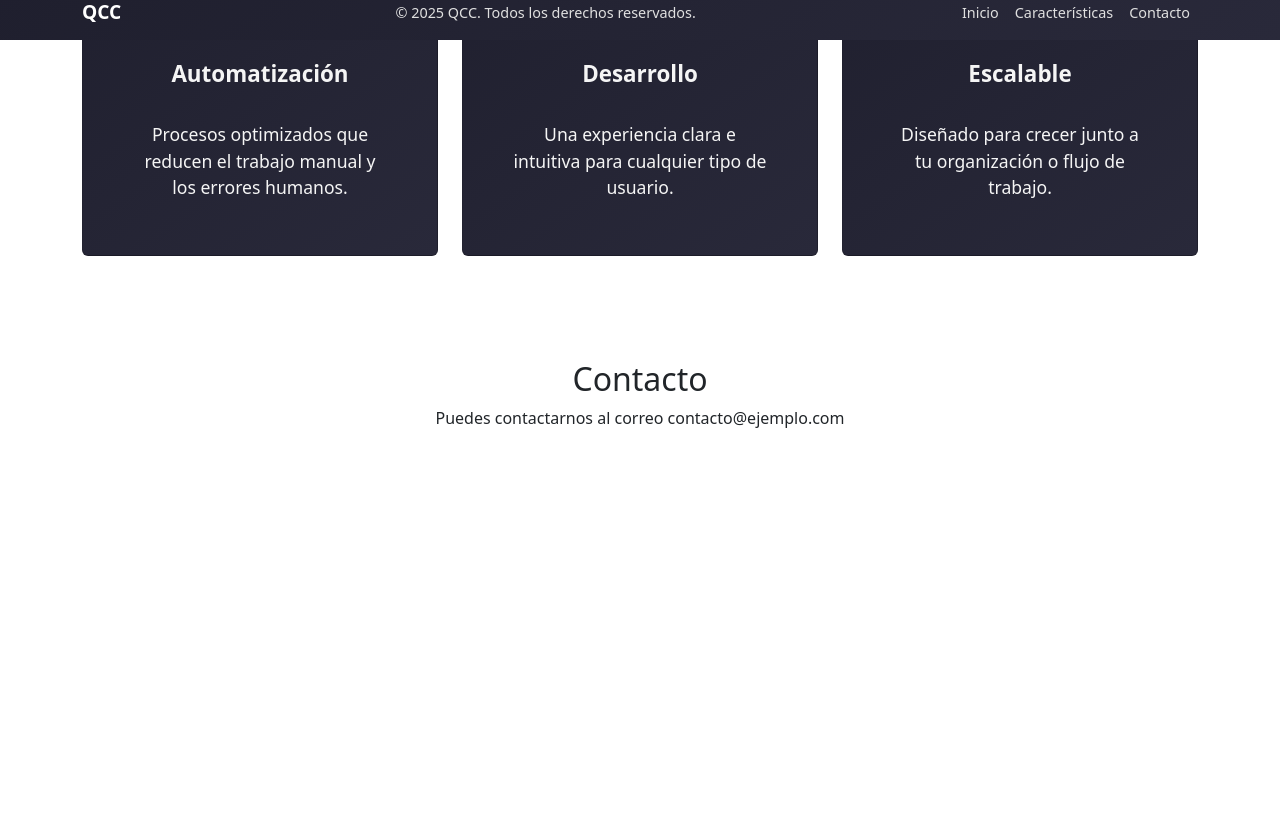
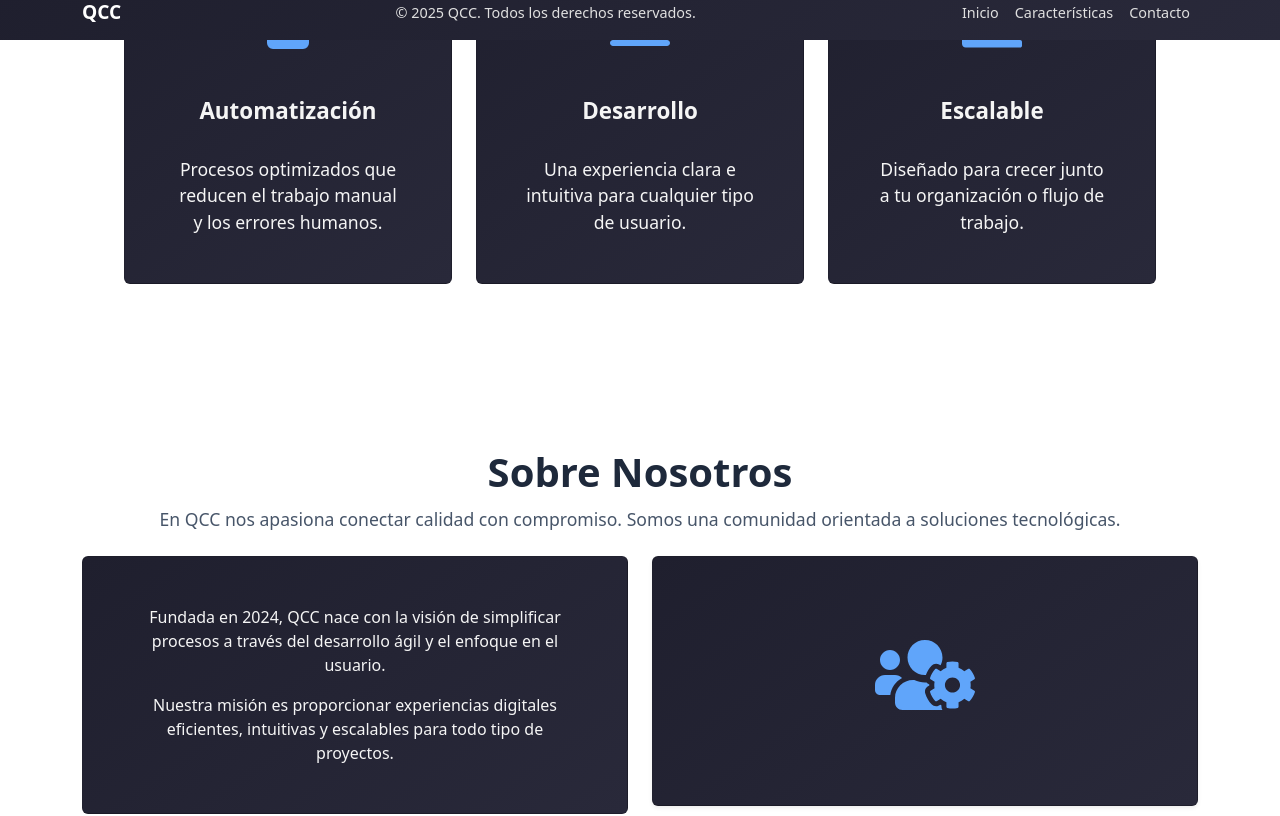
Before and after one commit to DiegoFCP/QCC_front, a React (Vite) app: page / in a window 1280 px wide. Shown: the part 760-1576 px from the top of the page. Before the commit the page ends 1278 px from the top, so only its background shows below. Built offline with nearby package versions, Linux system fonts and the light colour scheme.

Commit message:
Añade seccion Nosotros

```diff
--- a/src/App.tsx
+++ b/src/App.tsx
@@ -5,6 +5,7 @@ import Hero from './components/Hero';
 import Features from './components/Features';
 import Footer from './components/Footer';
 import Contacto from './components/Contacto';
+import Nosotros from './components/Nosotros';
 
 function App() {
   return (
@@ -13,6 +14,7 @@ function App() {
       <main className='main-content'>
         <Hero />
         <Features />
+        <Nosotros />
         <Contacto />
       </main>
       <Footer />
--- a/src/components/Contacto.tsx
+++ b/src/components/Contacto.tsx
@@ -6,7 +6,7 @@ function Contacto() {
     return (
         <div>
             <h2>Contacto</h2>
-            <p>Puedes contactarnos al correo contacto@ejemplo.com</p>
+            <p>Puedes contactarnos al correo contacto@qcc.cl</p>
         </div>
 );
 }
--- a/src/components/Features.css
+++ b/src/components/Features.css
@@ -1,6 +1,6 @@
 
 .features {
-padding: 80px 0 80px;
+padding: 80px 80px 80px;
 background-color: var(--color-fondo);
 color: var(--color-texto);
 }
@@ -10,8 +10,8 @@ color: var(--color-texto);
     border: none;
     background: linear-gradient(145deg, #1f1f2e, #29293a);
     color: white;
-    min-height: 330px;
-    max-height: 370px;
+    min-height: 500px;
+    max-height: 550px;
     min-width: 100px;
     max-width: 800px;
     transition: transform 0.3s ease;
--- a/src/components/Navbar.tsx
+++ b/src/components/Navbar.tsx
@@ -29,7 +29,7 @@ function CustomNavbar() {
               menuVariant="dark"
               align="end"
             >
-              <NavDropdown.Item href="#equipo">Nuestro equipo</NavDropdown.Item>
+              <NavDropdown.Item href="#Nosotros">Nuestro equipo</NavDropdown.Item>
               <NavDropdown.Item href="#faq">
                 Preguntas frecuentes
               </NavDropdown.Item>
--- /dev/null
+++ b/src/components/Nosotros.css
@@ -0,0 +1,64 @@
+/* Estilo general de la sección */
+.Nosotros-section {
+padding: 60px 0;
+background-color: white; /* Gris claro */
+}
+
+/* Título principal */
+.titulo {
+font-size: 2.5rem;
+font-weight: bold;
+margin-bottom: 10px;
+color: #1e293b; /* Azul oscuro */
+}
+
+/* Subtítulo */
+.subtitulo {
+font-size: 1.1rem;
+color: #475569; /* Gris más oscuro */
+margin: 0 auto;
+max-width: 700px;
+}
+
+/* Icono de la derecha */
+.icon {
+margin-top: 20px;
+margin-bottom: 20px;
+}
+
+/* Cards */
+.card {
+    border: none;
+    border-radius: 16px;
+    background: linear-gradient(145deg, #1f1f2e, #29293a);
+    min-height: 250px;
+    max-height: 500px;
+}
+
+.card-text{
+    color: whitesmoke;
+}
+
+/* Sombra para destacar las cards */
+.shadow-sm {
+box-shadow: 0 4px 12px rgba(0, 0, 0, 0.08);
+}
+
+/* Responsive en pantallas pequeñas */
+@media (max-width: 768px) {
+.Nosotros-section {
+padding: 40px 20px;
+}
+
+.titulo {
+font-size: 2rem;
+}
+
+.subtitulo {
+font-size: 1rem;
+}
+
+.icon {
+size: 80px;
+}
+}
--- /dev/null
+++ b/src/components/Nosotros.tsx
@@ -0,0 +1,44 @@
+import './Nosotros.css'
+import { Container, Row, Col, Card, CardBody, CardText } from 'react-bootstrap';
+import { FaUsersCog } from 'react-icons/fa';
+
+function Nosotros() {
+    return(
+        <section id="Nosotros" className="Nosotros-section">
+            <Container>
+                <Row className='text-center mb-4'>
+                    <h2 className='titulo'>Sobre Nosotros</h2>
+                    <p className='subtitulo'>
+                        En QCC nos apasiona conectar calidad con compromiso. Somos una comunidad orientada a soluciones tecnológicas.
+                    </p>
+                </Row>
+                <Row>
+                    <Col md={6}>
+                        <Card className='text-center mb-3'>
+                            <CardBody>
+                                <CardText>
+                                    Fundada en 2024, QCC nace con la visión de simplificar procesos a través del desarrollo ágil y el enfoque en el usuario.
+                                </CardText>
+                                <CardText>
+                                    Nuestra misión es proporcionar experiencias digitales eficientes, intuitivas y escalables para todo tipo de proyectos.
+                                </CardText>
+                            </CardBody>
+                        </Card>
+                    </Col>
+                    <Col md={6}>
+                        <Card className='text-center mb-3 shadow-sm'>
+                            <CardBody>
+                                <FaUsersCog className="icon" size={100} color="#60a5fa"/>
+                            </CardBody>
+                        </Card>
+                    </Col>
+                </Row>
+            </Container>
+        </section>
+    )
+
+
+};
+
+
+export default Nosotros;
```
